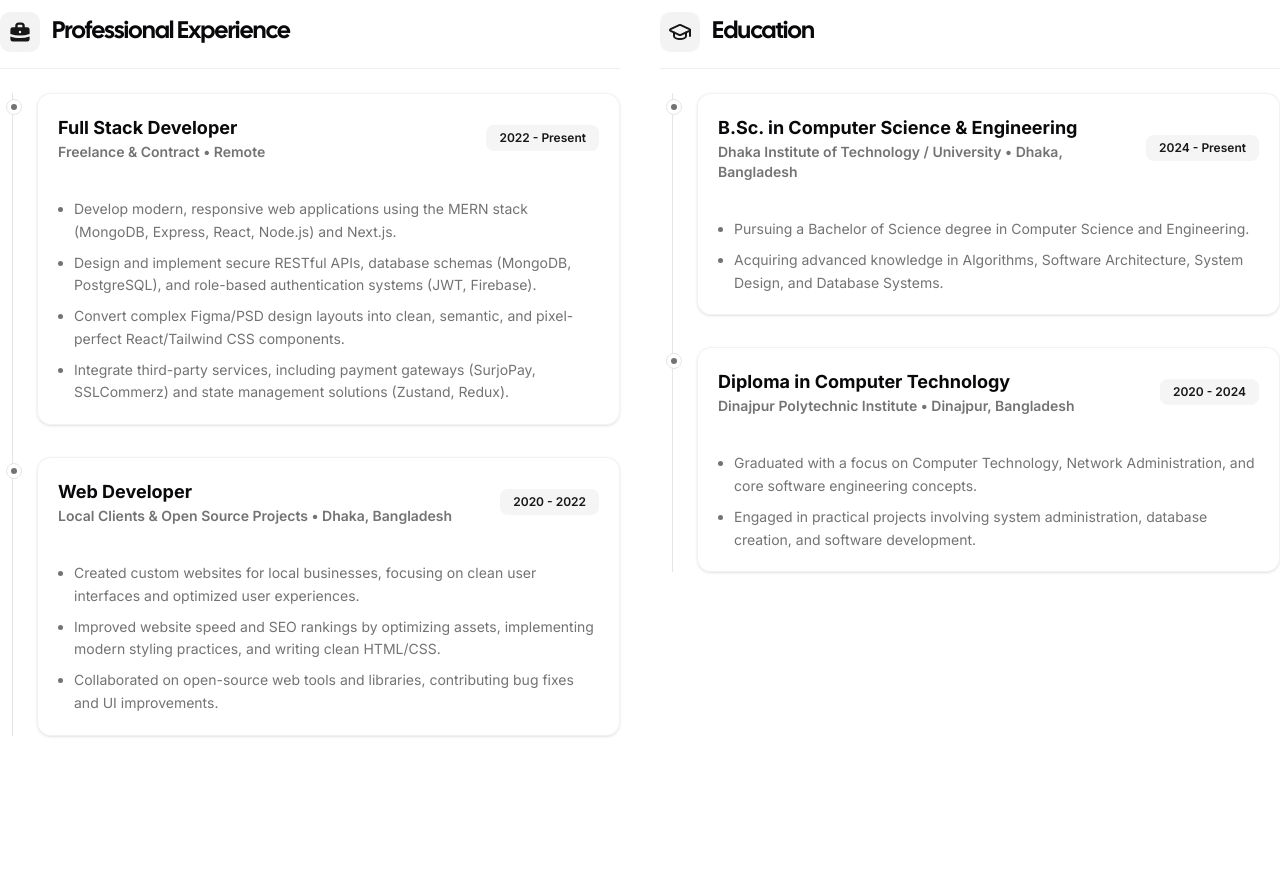
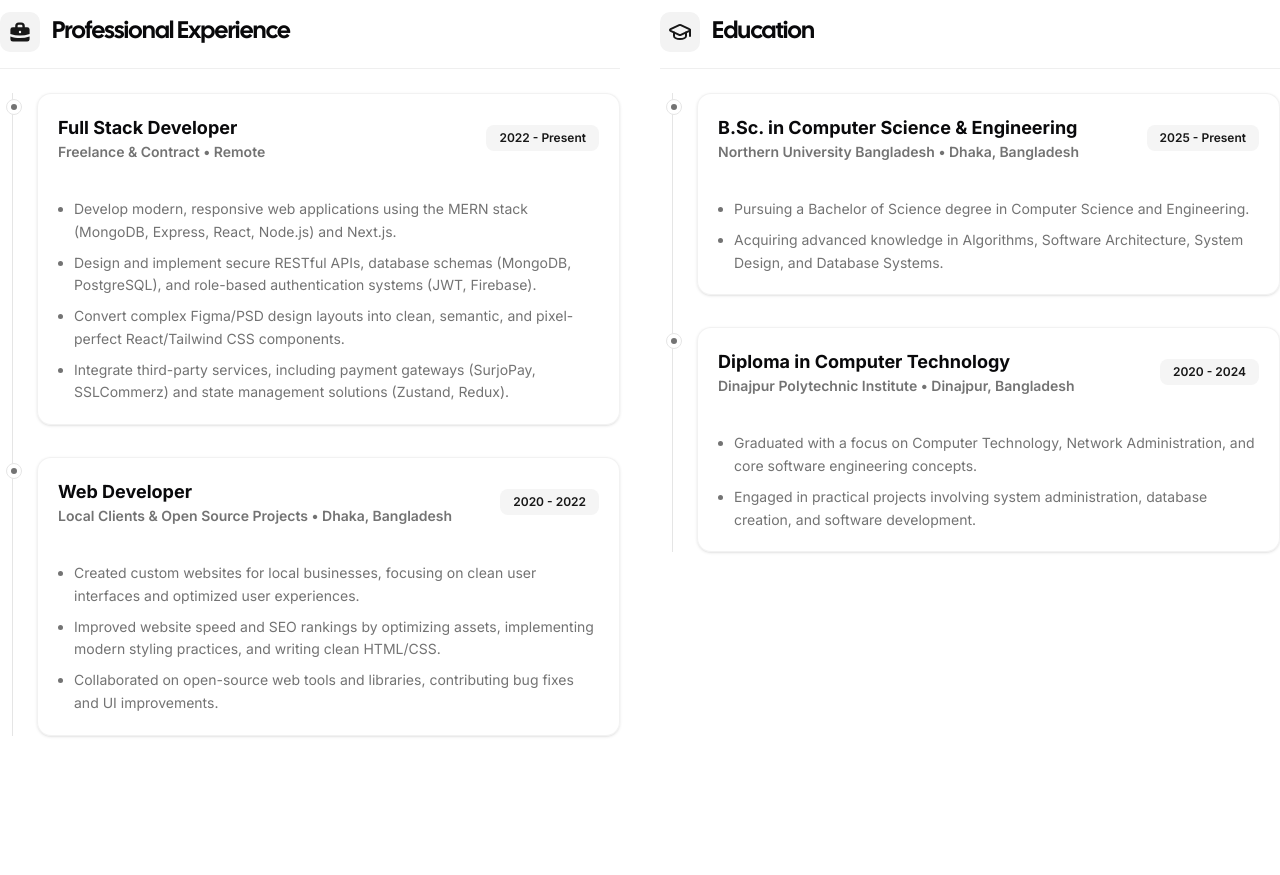
Before and after one commit to apponislam/apponislam-portfolio-with-nextJs, a Next.js app: page / in a window 1280 px wide. Shown: the part 2020-2895 px from the top of the page. Built offline with nearby package versions, Linux system fonts and the light colour scheme.

Commit message:
feat: add resume data module and update build start script to serve output directory

```diff
--- a/package.json
+++ b/package.json
@@ -5,7 +5,7 @@
     "scripts": {
         "dev": "next dev",
         "build": "next build",
-        "start": "next start",
+        "start": "npx serve out",
         "lint": "next lint"
     },
     "dependencies": {
--- a/src/data/resume.ts
+++ b/src/data/resume.ts
@@ -39,9 +39,9 @@ export const educationData: ResumeItem[] = [
     {
         id: "edu-1",
         title: "B.Sc. in Computer Science & Engineering",
-        organization: "Dhaka Institute of Technology / University",
+        organization: "Northern University Bangladesh",
         location: "Dhaka, Bangladesh",
-        duration: "2024 - Present",
+        duration: "2025 - Present",
         description: [
             "Pursuing a Bachelor of Science degree in Computer Science and Engineering.",
             "Acquiring advanced knowledge in Algorithms, Software Architecture, System Design, and Database Systems."
```
